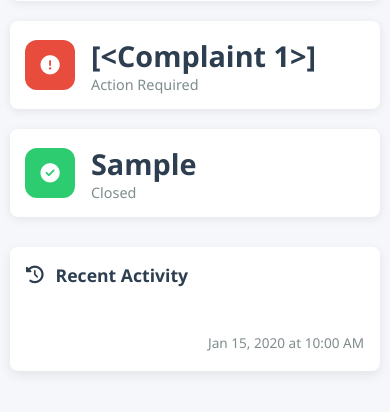
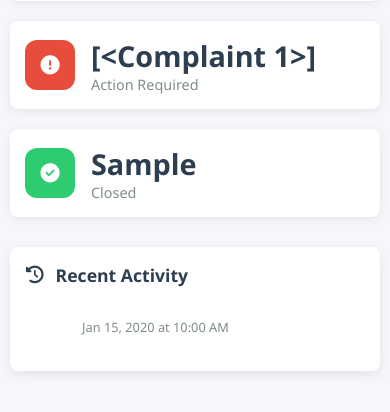
Before and after one commit to CodeCloudX/actionflow-postgresql, a Flask app: template templates/user/dashboard.html in a window 390 px wide. Shown: the part 491-903 px from the top of the page. Run offline with Flask 3, Linux system fonts and the light colour scheme; tables that the repository leaves empty hold one stand-in row (values such as "Sample post"); the template is opened without the code that fills it: values that come from a table or form of the project are taken from there, most other values are stand-ins (such as "Sample title", 1, 10 or a date in 2020); parts of the project's set-up code (start-up, migrations or seed data) failed here and were passed over; some libraries are stand-ins or nearby versions.

Commit message:
updated ui of user dashboard

```diff
--- a/static/css/user/dashboard.css
+++ b/static/css/user/dashboard.css
@@ -93,7 +93,7 @@
 
 .activity-item {
     display: flex;
-    align-items: center;
+    align-items: flex-start;
     gap: 1rem;
     padding: 1rem 0;
     border-bottom: 1px solid #e1e8ed;
@@ -120,10 +120,11 @@
 
 .activity-content {
     display: flex;
+    flex-wrap: wrap;
     justify-content: space-between;
     align-items: center;
     flex-grow: 1;
-    gap: 1rem;
+    gap: 0.5rem 1rem;
 }
 
 .activity-content p {
@@ -133,6 +134,7 @@
 
 .activity-description {
     color: #2c3e50;
+    flex-basis: 100%;
 }
 
 .activity-description strong {
@@ -192,16 +194,19 @@
 
     .activity-item {
         padding: 0.75rem 0;
-        flex-wrap: wrap;
     }
 
     .activity-content {
-        flex-wrap: wrap;
+        flex-direction: column;
+        align-items: flex-start;
+        gap: 0.25rem;
+    }
+
+    .activity-description {
+        flex-basis: auto;
     }
 
     .activity-time {
-        width: 100%;
-        text-align: right;
-        margin-top: 5px;
+        font-size: 0.8rem;
     }
 }
```
Also changed, not shown: 1 other file.
